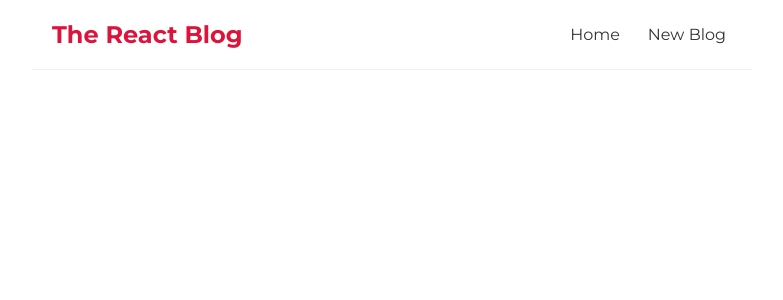
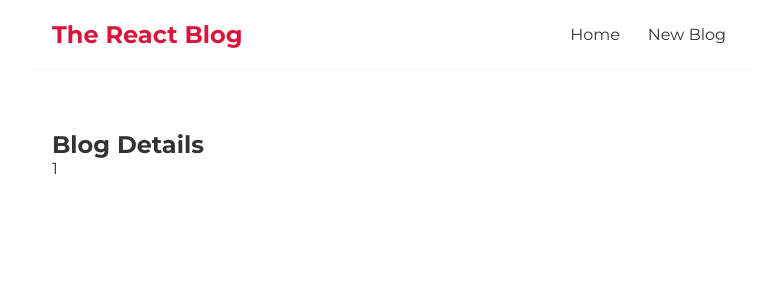
Before and after one commit to shashidwivedi/react-blog, a React (Create React App) app: page /blogs/1 in a window 1280 px wide. Shown: the top 300 px of the page, without its empty margins (248-1031 px from the left). Built offline with nearby package versions, Linux system fonts and the light colour scheme.

Commit message:
Add blogs/:id Route and Links to the blogs in BlogList component

```diff
--- a/src/App.js
+++ b/src/App.js
@@ -2,6 +2,7 @@
 import Navbar from './Navbar';
 import { BrowserRouter as Router, Route, Switch } from 'react-router-dom';
 import Create from './Create';
+import BlogDetails from './BlogDetails';
 
 function App() {
   return (
@@ -16,6 +17,9 @@
             <Route path="/create">
               <Create />
             </Route>
+            <Route path="/blogs/:id" exact>
+              <BlogDetails />
+            </Route>
           </Switch>
         </div>
       </div>
--- /dev/null
+++ b/src/BlogDetails.js
@@ -0,0 +1,14 @@
+import { useParams } from "react-router";
+
+const BlogDetails = () => {
+    const { id } = useParams();
+
+    return (
+        <div className="blog-details">
+            <h2>Blog Details</h2>
+            <p>{id}</p>
+        </div>
+    );
+}
+
+export default BlogDetails;
--- a/src/BlogList.js
+++ b/src/BlogList.js
@@ -1,10 +1,14 @@
+import { Link } from "react-router-dom";
+
 const BlogList = ({ blogs }) => {
     return (
         <div>
             {blogs.map(blog => (
                 <div className="blog-preview" key={blog.id}>
-                    <h2>{blog.title}</h2>
-                    <p>Written by {blog.author}</p>
+                    <Link to={`/blogs/${blog.id}`}>
+                        <h2>{blog.title}</h2>
+                        <p>Written by {blog.author}</p>
+                    </Link>
                 </div>
             ))}
         </div>
--- a/src/index.css
+++ b/src/index.css
@@ -64,3 +64,7 @@
   color: crimson;
   margin-bottom: 8px;
 }
+
+.blog-preview a {
+  text-decoration: none;
+}
```
